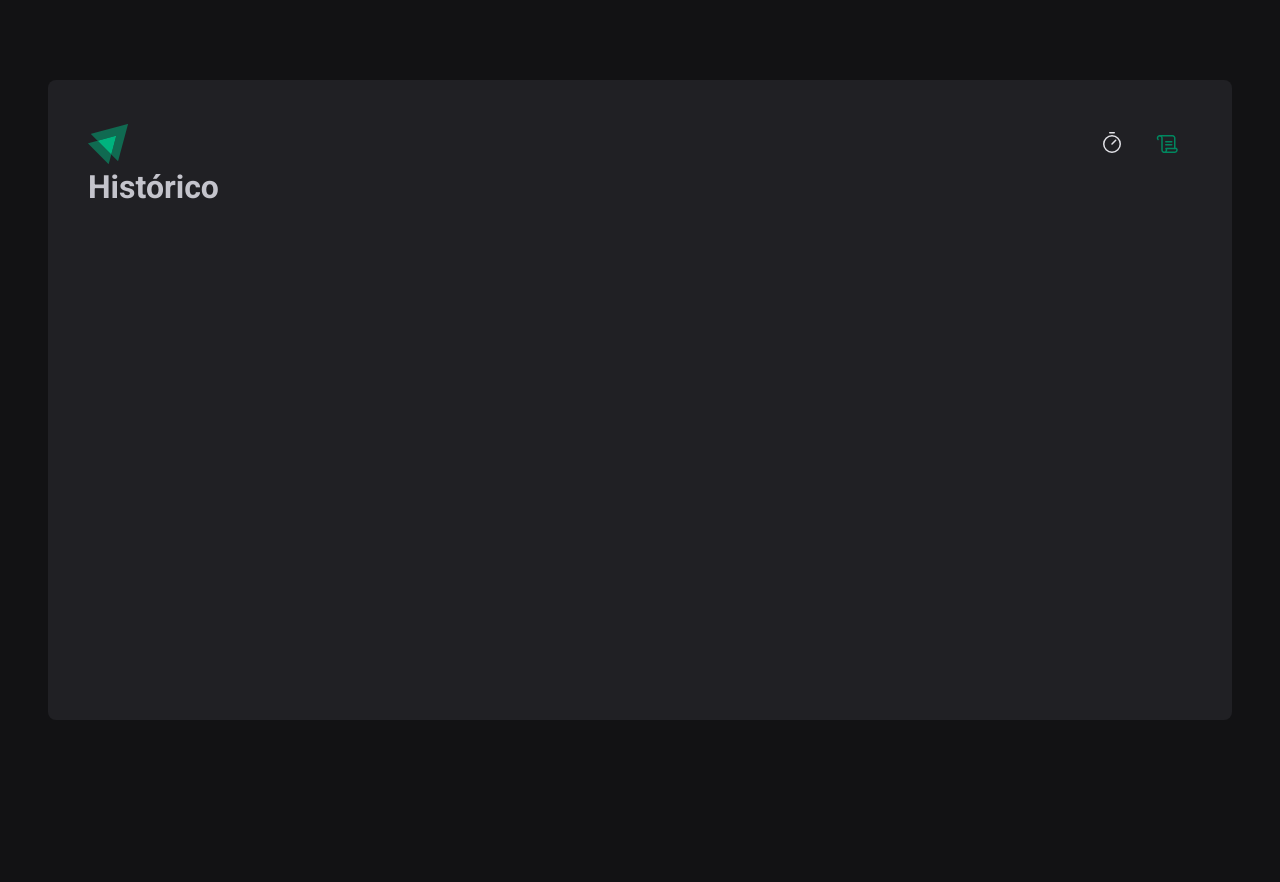
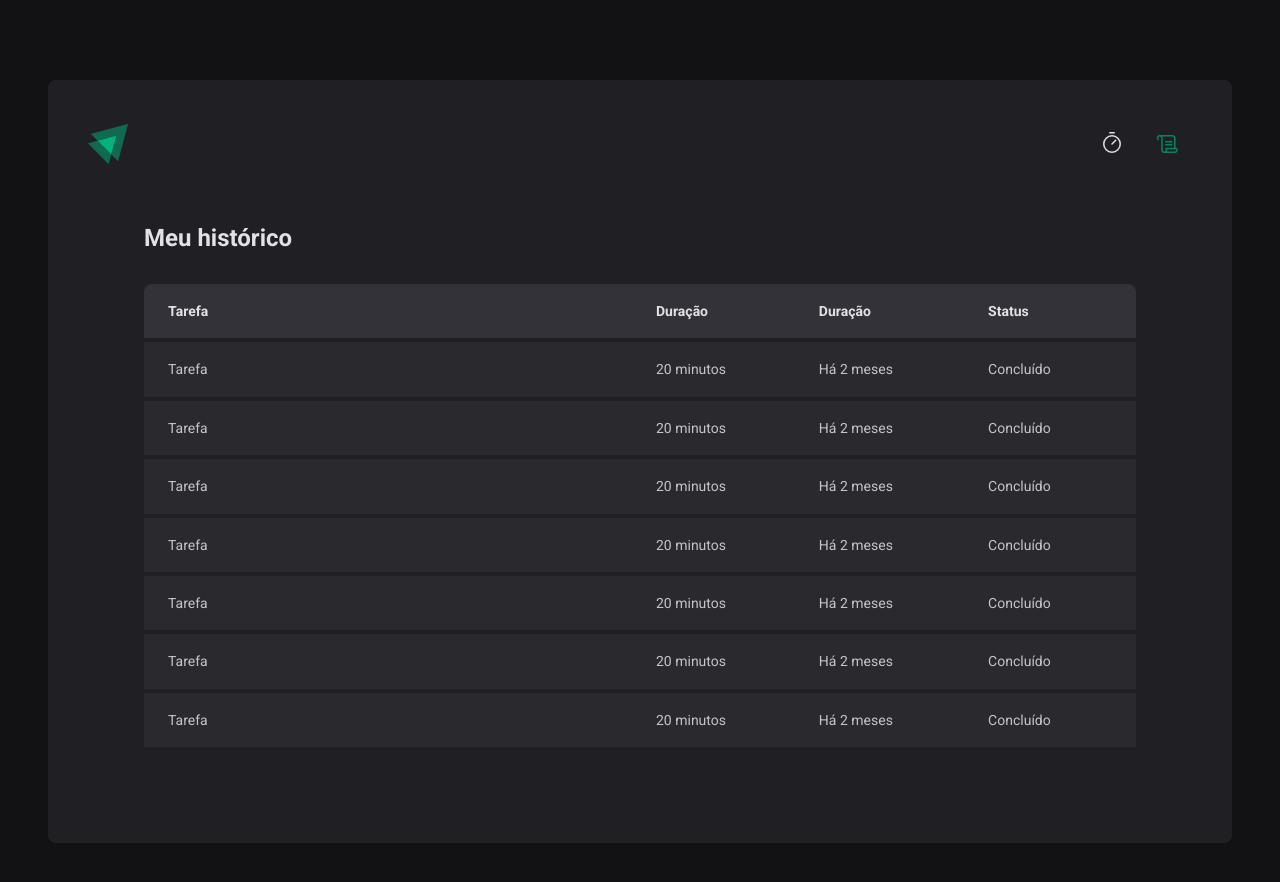
Before and after one commit to Igor-Thiago/Timer_Ignite, a React (Vite) app: page /history in a window 1280 px wide. Shown: the top 882 px of the page. Before the commit the page ends 800 px from the top, so only its background shows below. Built offline with nearby package versions, Linux system fonts and the light colour scheme.

Commit message:
Página History criada

```diff
--- a/src/layouts/DefaultLayout/styles.ts
+++ b/src/layouts/DefaultLayout/styles.ts
@@ -2,7 +2,8 @@
 
 export const LayoutContainer = styled.div`
     max-width: 74rem;
-    height: calc(100vh - 10rem);
+
+    min-height: calc(100vh - 10rem);
     margin: 5rem auto;
     padding: 2.5rem;
 
--- a/src/pages/History.tsx
+++ /dev/null
@@ -1,5 +0,0 @@
-export function History(){
-    return (
-    <h1>Histórico</h1>
-    )
-}
--- /dev/null
+++ b/src/pages/History/index.tsx
@@ -0,0 +1,64 @@
+import { HistoryContainer, HistoryList } from './styles'
+export function History() {
+  return (
+    <HistoryContainer>
+      <h1>Meu histórico</h1>
+      <HistoryList>
+        <table>
+          <thead>
+            <tr>
+              <th>Tarefa</th>
+              <th>Duração</th>
+              <th>Duração</th>
+              <th>Status</th>
+            </tr>
+          </thead>
+          <tbody>
+            <tr>
+              <td>Tarefa</td>
+              <td>20 minutos</td>
+              <td>Há 2 meses</td>
+              <td>Concluído</td>
+            </tr>
+            <tr>
+              <td>Tarefa</td>
+              <td>20 minutos</td>
+              <td>Há 2 meses</td>
+              <td>Concluído</td>
+            </tr>
+            <tr>
+              <td>Tarefa</td>
+              <td>20 minutos</td>
+              <td>Há 2 meses</td>
+              <td>Concluído</td>
+            </tr>
+            <tr>
+              <td>Tarefa</td>
+              <td>20 minutos</td>
+              <td>Há 2 meses</td>
+              <td>Concluído</td>
+            </tr>
+            <tr>
+              <td>Tarefa</td>
+              <td>20 minutos</td>
+              <td>Há 2 meses</td>
+              <td>Concluído</td>
+            </tr>
+            <tr>
+              <td>Tarefa</td>
+              <td>20 minutos</td>
+              <td>Há 2 meses</td>
+              <td>Concluído</td>
+            </tr>
+            <tr>
+              <td>Tarefa</td>
+              <td>20 minutos</td>
+              <td>Há 2 meses</td>
+              <td>Concluído</td>
+            </tr>
+          </tbody>
+        </table>
+      </HistoryList>
+    </HistoryContainer>
+  )
+}
--- /dev/null
+++ b/src/pages/History/styles.ts
@@ -0,0 +1,51 @@
+import styled from 'styled-components'
+export const HistoryContainer = styled.main`
+  flex: 1;
+  padding: 3.5rem;
+  display: flex;
+  flex-direction: column;
+  h1 {
+    font-size: 1.5rem;
+    color: ${(props) => props.theme['gray-100']};
+  }
+`
+export const HistoryList = styled.div`
+  flex: 1;
+  overflow: auto;
+  margin-top: 2rem;
+  table {
+    width: 100%;
+    border-collapse: collapse;
+    min-width: 600px;
+    th {
+      background-color: ${(props) => props.theme['gray-600']};
+      padding: 1rem;
+      text-align: left;
+      color: ${(props) => props.theme['gray-100']};
+      font-size: 0.875rem;
+      line-height: 1.6;
+      &:first-child {
+        border-top-left-radius: 8px;
+        padding-left: 1.5rem;
+      }
+      &:last-child {
+        border-top-right-radius: 8px;
+        padding-right: 1.5rem;
+      }
+    }
+    td {
+      background-color: ${(props) => props.theme['gray-700']};
+      border-top: 4px solid ${(props) => props.theme['gray-800']};
+      padding: 1rem;
+      font-size: 0.875rem;
+      line-height: 1.6;
+      &:first-child {
+        width: 50%;
+        padding-left: 1.5rem;
+      }
+      &:last-child {
+        padding-right: 1.5rem;
+      }
+    }
+  }
+`
```
